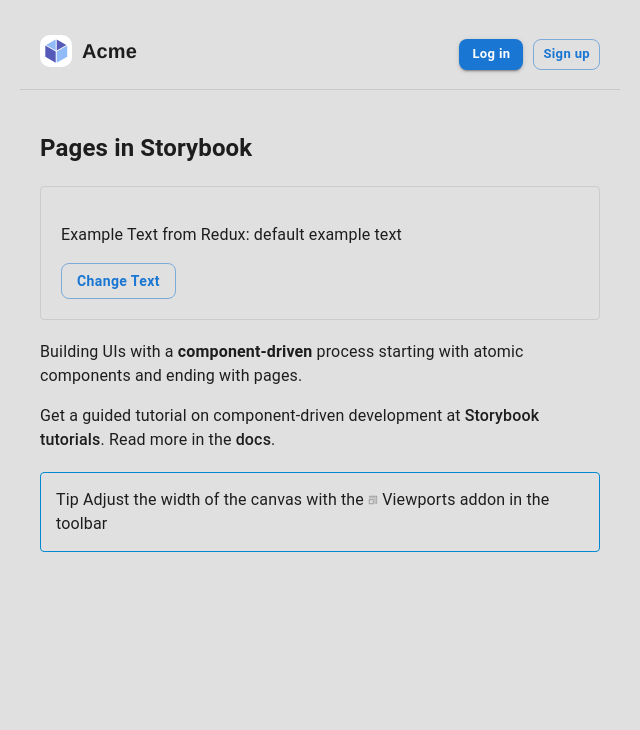
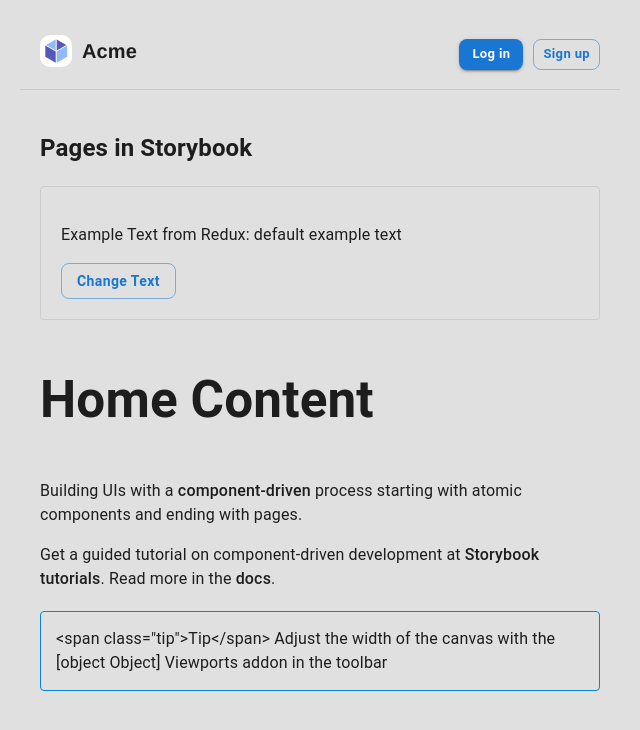
Before and after one commit to anewstead/sb-vitest, a React (Vite) app: page / in a window 1280 px wide. Shown: the top 730 px of the page, without its empty margins (0-640 px from the left). Built offline with nearby package versions, Linux system fonts and the light colour scheme.

Commit message:
add useMarkdown

```diff
--- a/package.json
+++ b/package.json
@@ -48,6 +48,7 @@
     "dompurify": "^3.2.5",
     "html-react-parser": "^5.2.3",
     "i18next": "^25.0.2",
+    "marked": "^15.0.11",
     "react": "^19.1.0",
     "react-dom": "^19.1.0",
     "react-i18next": "^15.5.1",
--- /dev/null
+++ b/public/content/en-GB/home.md
@@ -0,0 +1,5 @@
+# Home Content
+
+Building UIs with a [component-driven](https://componentdriven.org) process starting with atomic components and ending with pages.
+
+Get a guided tutorial on component-driven development at [Storybook tutorials](https://storybook.js.org/tutorials/). Read more in the [docs](https://storybook.js.org/docs).
--- /dev/null
+++ b/src/hooks/useMarkdown.ts
@@ -0,0 +1,43 @@
+import { useEffect, useState } from "react";
+
+import { useTranslation } from "react-i18next";
+
+import { cleanMd } from "@src/utils/cleanMd";
+
+import type { ReactElement } from "react";
+
+const loadMarkdown = async (locale: string, section: string) => {
+  const response = await fetch(`/content/${locale}/${section}.md`);
+  const markdown = await response.text();
+  return cleanMd(markdown);
+};
+
+export const useMarkdown = (section: string) => {
+  const { i18n } = useTranslation();
+  const [mdContent, setMdContent] = useState<
+    string | ReactElement | ReactElement[]
+  >("");
+  const [mdLoading, setMdLoading] = useState(true);
+  const [mdLoadError, setMdLoadError] = useState<Error | null>(null);
+
+  useEffect(() => {
+    const loadContent = async () => {
+      try {
+        setMdLoading(true);
+        const html = await loadMarkdown(i18n.language, section);
+        setMdContent(html);
+        setMdLoadError(null);
+      } catch (err) {
+        setMdLoadError(
+          err instanceof Error ? err : new Error("Failed to load content")
+        );
+      } finally {
+        setMdLoading(false);
+      }
+    };
+
+    void loadContent();
+  }, [i18n.language, section]);
+
+  return { mdContent, mdLoading, mdLoadError };
+};
--- a/src/i18n/locales/en-GB.json
+++ b/src/i18n/locales/en-GB.json
@@ -1,7 +1,9 @@
 {
   "common": {
+    "errorLoading": "Error loading content: {{error}}",
     "goodbye": "Goodbye",
     "hello": "Hello",
+    "loading": "Loading...",
     "login": "Log in",
     "logout": "Log out",
     "signup": "Sign up",
@@ -12,7 +14,6 @@
     "content": "<p>Building UIs with a <a href=\"https://componentdriven.org\" target=\"_blank\" rel=\"noopener noreferrer\"><strong>component-driven</strong></a> process starting with atomic components and ending with pages.</p><p>Get a guided tutorial on component-driven development at <a href=\"https://storybook.js.org/tutorials/\" target=\"_blank\" rel=\"noopener noreferrer\">Storybook tutorials</a>. Read more in the <a href=\"https://storybook.js.org/docs\" target=\"_blank\" rel=\"noopener noreferrer\">docs</a>.</p>",
     "exampleTextFromRedux": "Example Text from Redux: {{text}}",
     "pagesInStorybook": "Pages in Storybook",
-    "viewportIconAlt": "Viewport icon",
     "viewportTip": "<span class=\"tip\">Tip</span> Adjust the width of the canvas with the {{icon}} Viewports addon in the toolbar"
   }
 }
--- a/src/i18n/locales/es-ES.json
+++ b/src/i18n/locales/es-ES.json
@@ -1,10 +1,13 @@
 {
   "common": {
+    "errorLoading": "Error al cargar el contenido: {{error}}",
     "goodbye": "Adiós",
     "hello": "Hola",
+    "loading": "Cargando...",
     "login": "Iniciar sesión",
     "logout": "Cerrar sesión",
     "signup": "Registrarse",
     "welcome": "Bienvenido"
-  }
+  },
+  "home": {}
 }
--- a/src/pages/home/Home.tsx
+++ b/src/pages/home/Home.tsx
@@ -7,8 +7,8 @@ import { useTranslation } from "react-i18next";
 import viewportIcon from "@src/assets/viewport-icon.svg";
 import { Button } from "@src/components/button/Button";
 import { Header } from "@src/components/header/Header";
+import { useMarkdown } from "@src/hooks/useMarkdown";
 import { useAppDispatch, useAppSelector } from "@src/state/store";
-import { sanitizeHTML } from "@src/utils/sanitizeHTML";
 
 import {
   handleChangeText,
@@ -26,6 +26,7 @@ export const Home = (props: HomeProps) => {
   const exampleText = useAppSelector((state) => {
     return state.home.example;
   });
+  const { mdContent, mdLoading, mdLoadError } = useMarkdown("home");
 
   const onHandleChangeText = () => {
     handleChangeText(dispatch);
@@ -56,13 +57,17 @@ export const Home = (props: HomeProps) => {
           />
         </div>
 
-        <div>{sanitizeHTML(t("home:content"))}</div>
+        {mdLoading ? (
+          <div>{t("common:loading")}</div>
+        ) : mdLoadError ? (
+          <div>{t("common:errorLoading", { error: mdLoadError.message })}</div>
+        ) : (
+          mdContent
+        )}
         <div className={styles.tipWrapper}>
-          {sanitizeHTML(
-            t("home:viewportTip", {
-              icon: `<img src="${viewportIcon}" alt="${t("home:viewportIconAlt")}" />`,
-            })
-          )}
+          {t("home:viewportTip", {
+            icon: <img src={viewportIcon} alt={t("home:viewportIconAlt")} />,
+          })}
         </div>
       </section>
     </article>
--- /dev/null
+++ b/src/utils/cleanHtml.ts
@@ -0,0 +1,13 @@
+import DOMPurify from "dompurify";
+import parse from "html-react-parser";
+
+/**
+ * Clean html to safe html\
+ * Provided html must be pre-loaded to pass to here
+ */
+export const cleanHtml = (html: string) => {
+  const sanitized = DOMPurify.sanitize(html, {
+    RETURN_DOM: true,
+  }) as Element;
+  return parse(sanitized.outerHTML);
+};
--- /dev/null
+++ b/src/utils/cleanMd.ts
@@ -0,0 +1,12 @@
+import { marked } from "marked";
+
+import { cleanHtml } from "./cleanHtml";
+
+/**
+ * Clean markdown to safe html\
+ * Provided markdown must be pre-loaded to pass to here
+ */
+export const cleanMd = (markdown: string) => {
+  const html = marked(markdown, { async: false });
+  return cleanHtml(html);
+};
--- a/src/utils/sanitizeHTML.ts
+++ /dev/null
@@ -1,6 +0,0 @@
-import DOMPurify from "dompurify";
-import parse from "html-react-parser";
-
-export const sanitizeHTML = (html: string) => {
-  return parse(DOMPurify.sanitize(html));
-};
```
Also changed, not shown: 1 other file (tests, documents, lock files or other folders).
